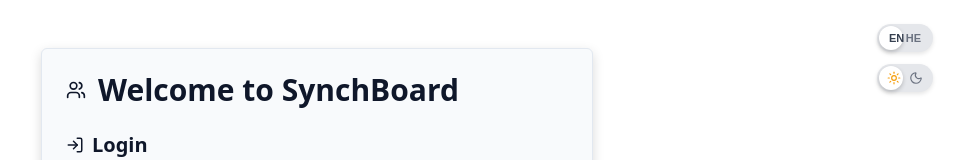
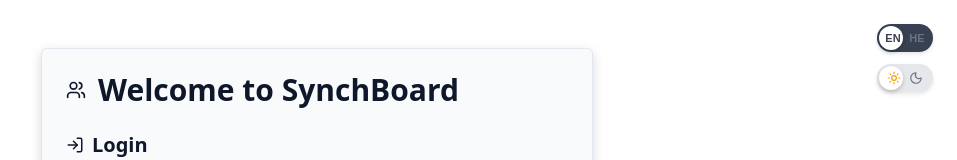
Before and after one commit to sagi-menahem/SynchBoard, a React (Vite) app in the folder frontend/: page /auth in a window 1280 px wide. Shown: the top 160 px of the page, without its empty margins (323-1280 px from the left). Built offline with nearby package versions, Linux system fonts and the light colour scheme; no server answers.

Commit message:
style: update LanguageToggle and ThemeSwitcher to improve background color handling and transform logic for better RTL support

```diff
--- a/frontend/src/shared/ui/components/forms/LanguageToggle.tsx
+++ b/frontend/src/shared/ui/components/forms/LanguageToggle.tsx
@@ -54,7 +54,7 @@ const LanguageToggle: React.FC<LanguageToggleProps> = ({
           cursor: 'pointer',
           borderRadius: '9999px',
           border: '2px solid transparent',
-          backgroundColor: isHebrew ? '#374151' : '#e5e7eb',
+          backgroundColor: isHebrew ? '#374151' : '#374151',
           padding: '0',
           transition: 'background-color 0.2s',
           outline: 'none',
@@ -73,9 +73,12 @@ const LanguageToggle: React.FC<LanguageToggleProps> = ({
             borderRadius: '9999px',
             backgroundColor: 'white',
             boxShadow: '0 2px 4px rgba(0, 0, 0, 0.2)',
-            transform: isHebrew
-              ? (isRTL ? `translateX(-${config.width - config.height}px)` : `translateX(${config.width - config.height}px)`)
-              : 'translateX(0px)',
+            transform: (() => {
+              if (isHebrew) {
+                return isRTL ? `translateX(-${config.width - config.height}px)` : `translateX(${config.width - config.height}px)`;
+              }
+              return 'translateX(0px)';
+            })(),
             transition: 'transform 0.2s',
             zIndex: 1,
           }}
@@ -87,10 +90,13 @@ const LanguageToggle: React.FC<LanguageToggleProps> = ({
           inset: '2px',
           display: 'flex',
           alignItems: 'center',
-          justifyContent: 'space-between',
-          paddingLeft: '8px',
-          paddingRight: '8px',
           zIndex: 2,
+        }}>
+          <div style={{
+            flex: 1,
+            display: 'flex',
+            alignItems: 'center',
+            justifyContent: 'center',
           }}>
             <span style={{
               fontSize: `${config.fontSize}px`,
@@ -99,6 +105,13 @@ const LanguageToggle: React.FC<LanguageToggleProps> = ({
             }}>
               EN
             </span>
+          </div>
+          <div style={{
+            flex: 1,
+            display: 'flex',
+            alignItems: 'center',
+            justifyContent: 'center',
+          }}>
             <span style={{
               fontSize: `${config.fontSize}px`,
               fontWeight: '700',
@@ -107,6 +120,7 @@ const LanguageToggle: React.FC<LanguageToggleProps> = ({
               HE
             </span>
           </div>
+        </div>
       </Switch>
     </div>
   );
--- a/frontend/src/shared/ui/components/forms/ThemeSwitcher.tsx
+++ b/frontend/src/shared/ui/components/forms/ThemeSwitcher.tsx
@@ -73,9 +73,12 @@ const ThemeSwitcher: React.FC<ThemeSwitcherProps> = ({
             borderRadius: '9999px',
             backgroundColor: 'white',
             boxShadow: '0 2px 4px rgba(0, 0, 0, 0.2)',
-            transform: isDark
-              ? (isRTL ? `translateX(-${config.width - config.height}px)` : `translateX(${config.width - config.height}px)`)
-              : 'translateX(0px)',
+            transform: (() => {
+              if (isDark) {
+                return isRTL ? `translateX(-${config.width - config.height}px)` : `translateX(${config.width - config.height}px)`;
+              }
+              return 'translateX(0px)';
+            })(),
             transition: 'transform 0.2s',
             zIndex: 1,
           }}
```
Lines whose indentation alone changed are shown as unchanged.
